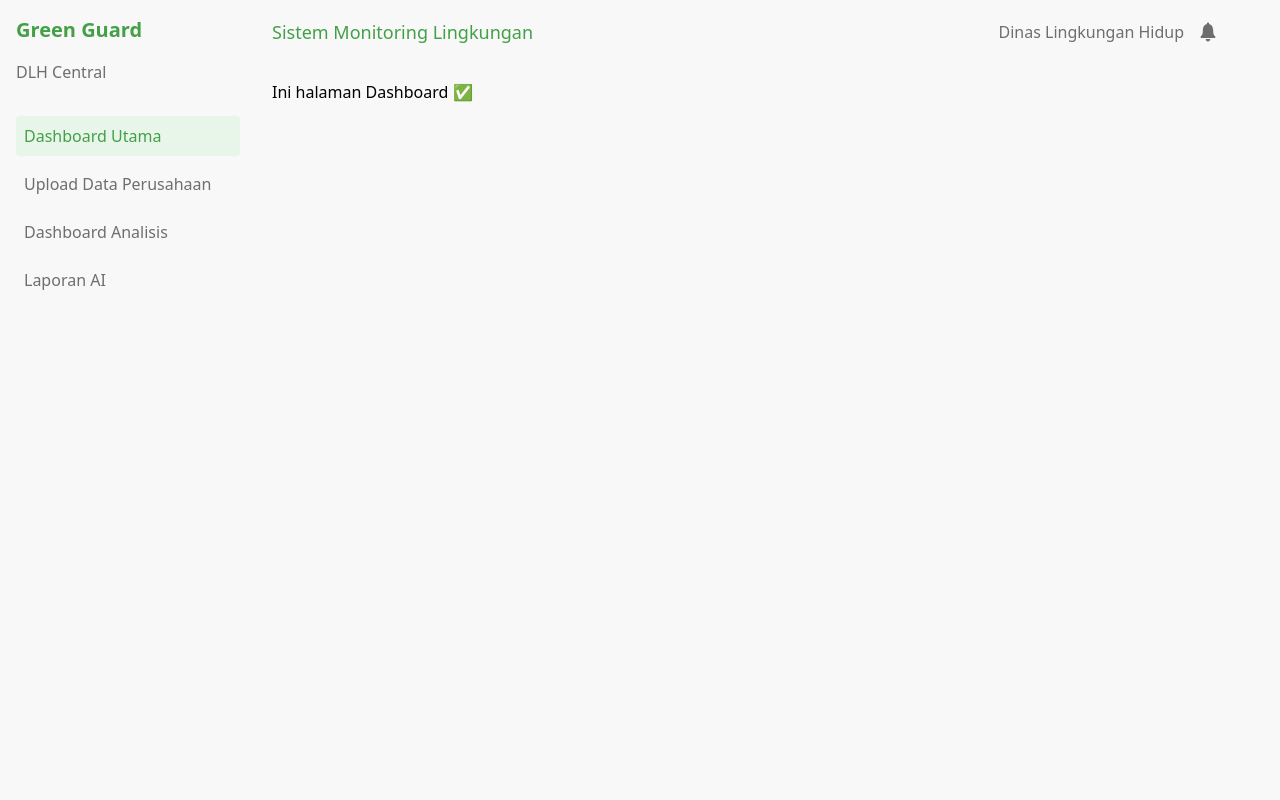
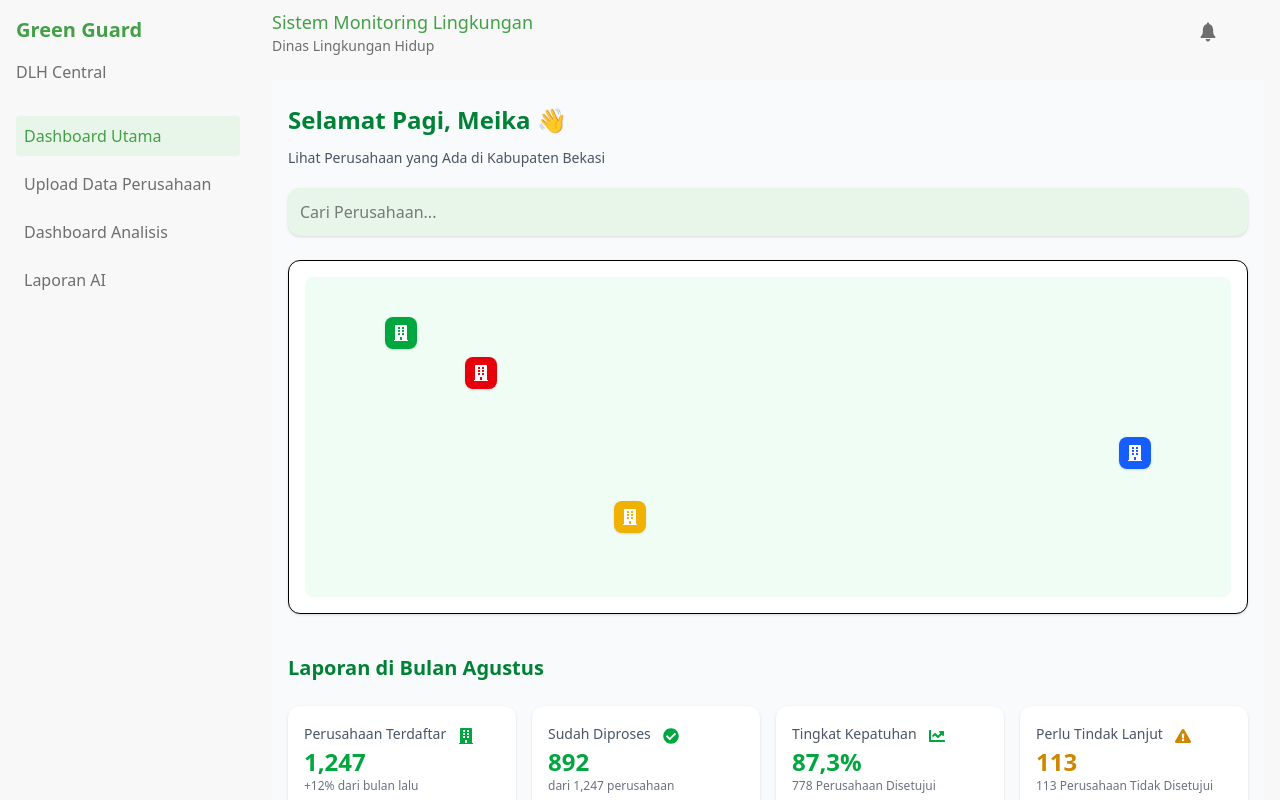
Before and after one commit to faditya-start/ecomap, a React (Vite) app: page / in a window 1280 px wide. Built offline with nearby package versions, Linux system fonts and the light colour scheme.

Commit message:
feat: membuat halaman dashboard atau home

```diff
--- /dev/null
+++ b/src/components/FeatureSection.tsx
@@ -0,0 +1,40 @@
+import { FaRobot, FaChartBar, FaUpload } from "react-icons/fa";
+
+const features = [
+  {
+    title: "Laporan AI",
+    desc: "Generate Laporan Otomatis",
+    icon: <FaRobot size={28} className="text-blue-500" />,
+  },
+  {
+    title: "Dashboard Analisis",
+    desc: "Visualisasi Data Tren",
+    icon: <FaChartBar size={28} className="text-yellow-500" />,
+  },
+  {
+    title: "Upload Data",
+    desc: "Analisis Data Perusahaan",
+    icon: <FaUpload size={28} className="text-green-normal" />,
+  },
+];
+
+export default function FeatureSection() {
+  return (
+    <section className="space-y-4 mb-10">
+      <h2 className="text-xl font-bold text-green-700">Fitur Lainnya</h2>
+
+      <div className="grid grid-cols-1 md:grid-cols-3 gap-4">
+        {features.map((feature, i) => (
+          <div
+            key={i}
+            className="flex flex-col items-center p-6 bg-white rounded-xl shadow-sm hover:shadow-md transition"
+          >
+            <div className="mb-3">{feature.icon}</div>
+            <h3 className="font-semibold text-gray-800">{feature.title}</h3>
+            <p className="text-sm text-gray-500 text-center">{feature.desc}</p>
+          </div>
+        ))}
+      </div>
+    </section>
+  );
+}
--- /dev/null
+++ b/src/components/HeroSection.tsx
@@ -0,0 +1,19 @@
+export default function HeroSection() {
+  return (
+    <header className="space-y-3">
+      <h1 className="text-2xl font-bold text-green-700">
+        Selamat Pagi, Meika 👋
+      </h1>
+      <p className="text-gray-600 text-sm">
+        Lihat Perusahaan yang Ada di Kabupaten Bekasi
+      </p>
+      <div>
+        <input
+          type="text"
+          placeholder="Cari Perusahaan..."
+          className="mt-2 w-full p-3 bg-green-light rounded-xl shadow-sm focus:ring-2 focus:ring-green-500 focus:outline-none"
+        />
+      </div>
+    </header>
+  );
+}
--- /dev/null
+++ b/src/components/MapSection.tsx
@@ -0,0 +1,24 @@
+import { FaBuilding } from "react-icons/fa";
+
+export default function MapSection() {
+  return (
+    <section className="rounded-xl border shadow bg-white p-4 mb-10">
+      {/* Placeholder peta */}
+      <div className="relative w-full h-[320px] bg-green-50 rounded-lg overflow-hidden">
+        {/* Simulasi lokasi perusahaan */}
+        <div className="absolute top-10 left-20 flex items-center justify-center w-8 h-8 bg-green-600 text-white rounded-lg shadow">
+          <FaBuilding size={16} />
+        </div>
+        <div className="absolute top-20 left-40 flex items-center justify-center w-8 h-8 bg-red-600 text-white rounded-lg shadow">
+          <FaBuilding size={16} />
+        </div>
+        <div className="absolute bottom-16 left-1/3 flex items-center justify-center w-8 h-8 bg-yellow-500 text-white rounded-lg shadow">
+          <FaBuilding size={16} />
+        </div>
+        <div className="absolute top-1/2 right-20 flex items-center justify-center w-8 h-8 bg-blue-600 text-white rounded-lg shadow">
+          <FaBuilding size={16} />
+        </div>
+      </div>
+    </section>
+  );
+}
--- /dev/null
+++ b/src/components/NotificationsSection.tsx
@@ -0,0 +1,54 @@
+import { FaClock, FaExclamationCircle, FaSyncAlt } from "react-icons/fa";
+
+const notifications = [
+  {
+    title: "Izin Lingkungan Akan Berakhir",
+    desc: "15 perusahaan memiliki izin yang akan berakhir dalam 30 hari",
+    time: "2 jam yang lalu",
+    color: "text-yellow-500",
+    icon: <FaClock size={20} className="text-yellow-500" />,
+  },
+  {
+    title: "Data Sensor Anomali",
+    desc: "Terdeteksi data sensor anomali di PT Industri Jakarta",
+    time: "2 jam yang lalu",
+    color: "text-red-500",
+    icon: <FaExclamationCircle size={20} className="text-red-500" />,
+  },
+  {
+    title: "Rekomendasi Inspeksi AI",
+    desc: "Sistem merekomendasikan 4 perusahaan untuk inspeksi mendadak",
+    time: "2 jam yang lalu",
+    color: "text-blue-500",
+    icon: <FaSyncAlt size={20} className="text-blue-500" />,
+  },
+];
+
+export default function NotificationsSection() {
+  return (
+    <section className="space-y-4">
+      <div className="flex justify-between items-center">
+        <h2 className="text-xl font-bold text-green-700">Notifikasi Terbaru</h2>
+        <button className="text-sm text-green-600 hover:underline">
+          Lihat Semua
+        </button>
+      </div>
+
+      <div className="space-y-3">
+        {notifications.map((n, i) => (
+          <div
+            key={i}
+            className="flex items-start gap-3 p-4 bg-white rounded-xl shadow-sm hover:shadow-md transition"
+          >
+            <div className="flex-shrink-0 mt-1">{n.icon}</div>
+            <div className="flex flex-col">
+              <h3 className="font-semibold text-gray-800">{n.title}</h3>
+              <p className="text-sm text-gray-600">{n.desc}</p>
+              <span className="text-xs text-gray-400 mt-1">{n.time}</span>
+            </div>
+          </div>
+        ))}
+      </div>
+    </section>
+  );
+}
--- /dev/null
+++ b/src/components/ReportSection.tsx
@@ -0,0 +1,63 @@
+import { FaExclamationTriangle, FaCheckCircle, FaChartLine } from "react-icons/fa";
+import { FaBuilding } from "react-icons/fa";
+
+const reports = [
+  {
+    title: "Perusahaan Terdaftar",
+    value: "1,247",
+    subtitle: "+12% dari bulan lalu",
+    color: "text-green-600",
+    icon: <FaBuilding className="inline ml-1" />,
+  },
+  {
+    title: "Sudah Diproses",
+    value: "892",
+    subtitle: "dari 1,247 perusahaan",
+    color: "text-green-600",
+    icon: <FaCheckCircle className="inline ml-1" />,
+  },
+  {
+    title: "Tingkat Kepatuhan",
+    value: "87,3%",
+    subtitle: "778 Perusahaan Disetujui",
+    color: "text-green-600",
+    icon: <FaChartLine className="inline ml-1" />,
+  },
+  {
+    title: "Perlu Tindak Lanjut",
+    value: "113",
+    subtitle: "113 Perusahaan Tidak Disetujui",
+    color: "text-yellow-600",
+    icon: <FaExclamationTriangle className="inline ml-1" />,
+  },
+];
+
+export default function ReportSection() {
+  return (
+    <section className="space-y-6 gap-2 mb-10">
+      <h2 className="text-xl font-bold text-green-700">
+        Laporan di Bulan Agustus
+      </h2>
+
+      <div className="grid grid-cols-1 md:grid-cols-4 gap-4">
+        {reports.map((report, i) => (
+          <div
+            key={i}
+            className="p-4 bg-white rounded-xl shadow-sm hover:shadow-md transition"
+          >
+            <div className="flex items-center gap-2">
+              <p className="text-sm text-gray-600">{report.title}</p>
+              <p className={`${report.color}`}>
+              {report.icon}
+              </p>
+            </div>
+            <h3 className={`text-2xl font-bold ${report.color}`}>
+              {report.value}
+            </h3>
+            <p className="text-xs text-gray-500">{report.subtitle}</p>
+          </div>
+        ))}
+      </div>
+    </section>
+  );
+}
--- a/src/components/TopBar.tsx
+++ b/src/components/TopBar.tsx
@@ -3,9 +3,11 @@ import { IoIosNotifications } from "react-icons/io";
 const Topbar = () => {
   return (
     <div className="h-16 font-medium bg-grey-light flex items-center justify-between px-4">
-      <div className="text-green-normal text-lg">Sistem Monitoring Lingkungan</div>
+      <div className="flex flex-col">
+        <div className="text-green-normal text-lg">Sistem Monitoring Lingkungan</div>
+        <span className="text-grey-dark text-sm">Dinas Lingkungan Hidup</span>
+      </div>
       <div className="flex items-center space-x-3">
-        <span className="text-grey-dark">Dinas Lingkungan Hidup</span>
         <IoIosNotifications className="text-2xl text-grey-dark hover:text-grey-normal cursor-pointer" />
         <span className="w-8 h-8 bg-grey-normal rounded-full"></span>
       </div>
--- a/src/pages/Dashboard.tsx
+++ b/src/pages/Dashboard.tsx
@@ -1,3 +1,19 @@
+import MapSection from "../components/MapSection";
+import FeatureSection from "../components/FeatureSection";
+import NotificationsSection from "../components/NotificationsSection";
+import HeroSection from "../components/HeroSection";
+import ReportSection from "../components/ReportSection";
+
 export default function Dashboard() {
-  return <div>Ini halaman Dashboard ✅</div>;
+  return (
+    <div className="bg-gray-50 min-h-screen">
+      <div className="max-w-6xl mx-auto px-4 py-6 space-y-6">
+        <HeroSection />
+        <MapSection />
+        <ReportSection />
+        <FeatureSection />
+        <NotificationsSection />
+      </div>
+    </div>
+  );
 }
```
